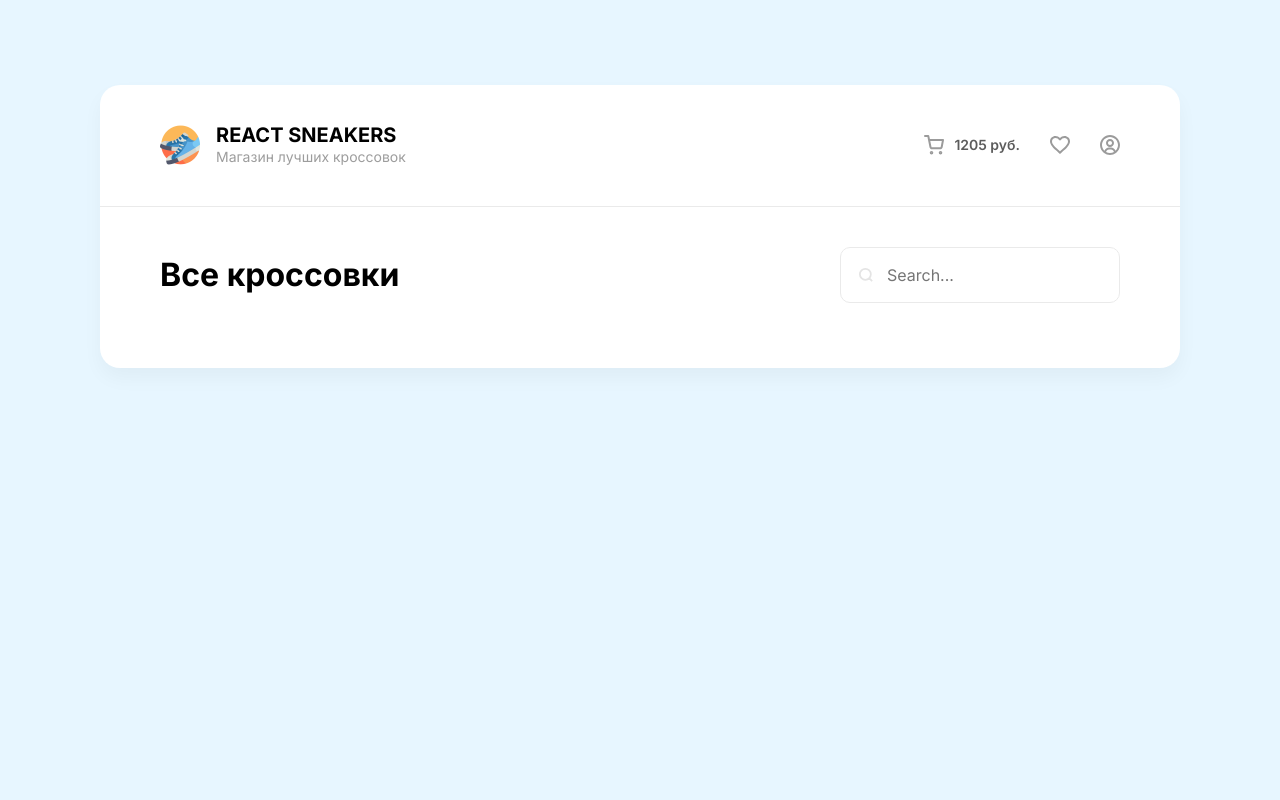
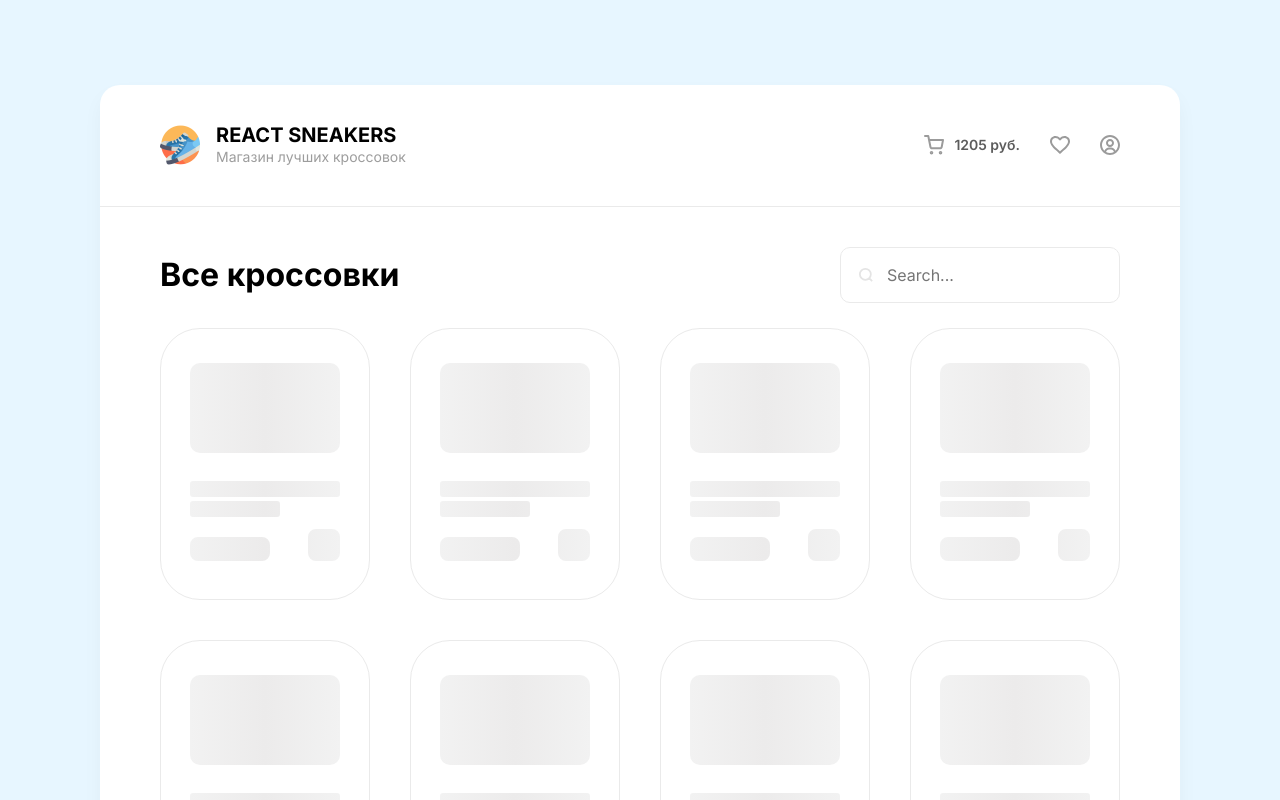
Before and after one commit to HunterM7/react-sneakers, a React (Create React App) app: page / in a window 1280 px wide. Shown: the top 800 px of the page. Built offline with nearby package versions, Linux system fonts and the light colour scheme; no server answers.

Commit message:
updated with bugs

```diff
--- a/package.json
+++ b/package.json
@@ -8,6 +8,7 @@
     "@testing-library/user-event": "^13.5.0",
     "axios": "^0.27.2",
     "react": "^18.2.0",
+    "react-content-loader": "^6.2.0",
     "react-dom": "^18.2.0",
     "react-router-dom": "^6.3.0",
     "react-scripts": "5.0.1",
--- a/src/App.js
+++ b/src/App.js
@@ -1,6 +1,7 @@
-import React, { useEffect, useState } from "react"
+import React, { useState, useEffect } from "react"
 import { Routes, Route } from 'react-router-dom';
 import axios from "axios";
+import AppContext from './context'
 import Header from './components/Header/Header'
 import Sidemenu from './components/Sidemenu/Sidemenu';
 import Home from './pages/Home/Home';
@@ -19,50 +20,78 @@ function App() {
 	const [favoriteItems, setFavoriteItems] = useState([])
 	// State for Sidebar
 	const [isSidebarOpened, setIsSidebarOpened] = useState(false)
+	// State for loading cards
+	const [isLoading, setIsLoading] = useState(true)
 
 	// Axios
 	useEffect(() => {
-		axios.get(serverItems).then(res => setItems(res.data))
-		axios.get(serverCart).then(res => setCartItems(res.data))
-		axios.get(serverFavorite).then(res => setFavoriteItems(res.data))
+		async function fetchData() {
+			setIsLoading(true)
+			const cartResponse = await axios.get(serverCart)
+			const favoriteResponse = await axios.get(serverFavorite)
+			const itemsResponse = await axios.get(serverItems)
+
+			setIsLoading(false)
+			setCartItems(cartResponse.data)
+			setFavoriteItems(favoriteResponse.data)
+			setItems(itemsResponse.data)
+		}
+
+		fetchData()
 	}, [])
 
 	// Adding to cart or removing from it
 	const addToCart = (item) => {
-		if (cartItems.some(el => el.id === item.id)) {
+		if (cartItems.find(el => +el.id === +item.id)) {
 			removeFromCart(item.id)
 		} else {
+			axios.post(serverCart, item)
 			setCartItems(prev => [...prev, item])
-			axios.post(serverCart, item)
 		}
 	}
 
 	// Removing from cart
 	const removeFromCart = (id) => {
 		axios.delete(`${serverCart}${id}`)
-		setCartItems(prev => prev.filter(item => item.id !== id))
+		setCartItems(prev => prev.filter(item => +item.id !== +id))
 	}
 
-	// Add to Favorite
-	const addToFavorite = async (item) => {
-
-		try {
-			if (favoriteItems.find(el => el.id === item.id)) {
-				axios.delete(`${serverFavorite}${item.id}`)
-
-				setFavoriteItems(prev => prev.filter(el => el.id !== item.id))
-
+	// Adding to Favorite or removing from it
+	const addToFavorite = (item) => {
+		if (favoriteItems.find(el => +el.id === +item.id)) {
+			removeFromFavorite(item.id)
 		} else {
-				const { data } = await axios.post(serverFavorite, item)
-				setFavoriteItems(prev => [...prev, data])
+			axios.post(serverFavorite, item)
+			setFavoriteItems(prev => [...prev, item])
 		}
-		} catch (error) {
-			alert('Не удалось добавить в Favorites')
 	}
 
+	// Removing from Favorite
+	const removeFromFavorite = (id) => {
+		axios.delete(`${serverFavorite}${id}`)
+		// setFavoriteItems(prev => prev.filter(item => +item.id !== +id))
+	}
+
+	// Check if item added to cart or favorite
+	const isItemAdded = (array, item) => {
+		return array.some(el => Number(el.id) === Number(item.id))
 	}
 
 	return (
+		<AppContext.Provider
+			value={{
+				items, setItems,
+				cartItems, setCartItems,
+				favoriteItems, setFavoriteItems,
+
+				isSidebarOpened, setIsSidebarOpened,
+				isLoading, setIsLoading,
+
+				addToCart,
+				addToFavorite,
+				isItemAdded,
+			}}
+		>
 			<div className="wrapper">
 
 				{isSidebarOpened &&
@@ -87,10 +116,8 @@ function App() {
 							path="/"
 							element={
 								<Home
-								addToFavorite={addToFavorite}
-								addToCart={addToCart}
-								items={items}
 									favoriteItems={favoriteItems}
+									isLoading={isLoading}
 								/>
 							}
 						/>
@@ -99,7 +126,6 @@ function App() {
 							path="favorites"
 							element={
 								<Favorites
-								items={favoriteItems}
 									addToCart={addToCart}
 									addToFavorite={addToFavorite}
 								/>
@@ -111,6 +137,7 @@ function App() {
 				</div>
 
 			</div>
+		</AppContext.Provider>
 	)
 }
 
--- a/src/components/Card/Card.jsx
+++ b/src/components/Card/Card.jsx
@@ -1,42 +1,64 @@
-import React, { useState } from "react"
+import React, { useContext, useState } from "react"
+import ContentLoader from "react-content-loader"
 import style from './Card.module.scss'
 import Button from '../Button/Button';
+import AppContext from '../../context';
 
 const Card = ({
 	id,
 	name,
 	price,
 	imgUrl,
-	isFavorite = false,
+	isLoading = false,
 	addFunc,
 	favoriteFunc,
 }) => {
+	// Context for Card
+	const {
+		isItemAdded,
+		cartItems,
+		favoriteItems
+	} = useContext(AppContext)
 
-	// State for Add button and Favorite button
-
-	const [isAddActive, setIsAddActive] = useState(false)
-	const [isFavoriteActive, setIsFavoriteActive] = useState(isFavorite)
+	const isAddedToCart = isItemAdded(cartItems, { id })
+	const isAddedToFavorite = isItemAdded(favoriteItems, { id })
 
 	const onClickAdd = () => {
 		addFunc({ id, name, price, imgUrl })
-		setIsAddActive(!isAddActive)
 	}
 
 	const onClickFavorite = () => {
 		favoriteFunc({ id, name, price, imgUrl })
-		setIsFavoriteActive(!isFavoriteActive)
 	}
 
 	return (
-		<div className={style.card}>
+		<div className={style.card} >
 
+			{
+				isLoading ? (
+					<ContentLoader
+						speed={2}
+						width={150}
+						height={200}
+						viewBox="0 0 150 200"
+						backgroundColor="#f2f2f2"
+						foregroundColor="#ecebeb"
+					>
+						<rect x="0" y="0" rx="10" ry="10" width="150" height="90" />
+						<rect x="0" y="118" rx="3" ry="3" width="150" height="16" />
+						<rect x="0" y="138" rx="3" ry="3" width="90" height="16" />
+						<rect x="0" y="174" rx="8" ry="8" width="80" height="24" />
+						<rect x="118" y="166" rx="8" ry="8" width="32" height="32" />
+					</ContentLoader>
+				) : (
+					<>
 						<div className={`
 							${style.card__like}
-				${isFavoriteActive && style.active}
+							${isAddedToFavorite && style.active}
 						`}>
 							<Button
 								type="favorite"
-					isActive={isFavoriteActive}
+								isActive={isAddedToFavorite}
 								onClick={onClickFavorite}
 							/>
 						</div>
@@ -55,12 +77,15 @@ const Card = ({
 							<div className={style.card__add}>
 								<Button
 									type="add"
-						isActive={isAddActive}
+									isActive={isAddedToCart}
 									onClick={onClickAdd}
 								/>
 							</div>
 
 						</div>
+					</>
+				)
+			}
 
 		</div>
 	)
--- a/src/components/Sidemenu/Sidemenu.jsx
+++ b/src/components/Sidemenu/Sidemenu.jsx
@@ -35,7 +35,7 @@ const Sidemenu = ({
 										{ //Rendering CartItems
 											cartItems.map(item => {
 												return (
-													<li key={Math.random()} className={style.cartItem}>
+													<li key={item.id} className={style.cartItem}>
 														<CartItem
 															cartItem={item}
 															onRemove={onRemove}
--- /dev/null
+++ b/src/context.js
@@ -0,0 +1,6 @@
+import { createContext } from "react"
+
+// Global context
+const AppContext = createContext({})
+
+export default AppContext
--- a/src/pages/Favorites/Favorites.jsx
+++ b/src/pages/Favorites/Favorites.jsx
@@ -1,13 +1,21 @@
-import React, { useState } from "react"
+import React, { useContext, useState } from "react"
 import style from './Favorites.module.scss'
+import AppContext from '../../context';
 import Card from '../../components/Card/Card'
 import Searchbar from '../../components/Searchbar/Searchbar';
 
-const Favorites = ({
-	items,
-	addToCart,
-	addToFavorite,
-}) => {
+const Favorites = () => {
+
+	// Import from context
+	const {
+		items,
+		cartItems,
+		isItemAdded,
+		addToCart,
+		addToFavorite,
+		favoriteItems,
+	} = useContext(AppContext)
+
 	// State for search
 	const [searchValue, setSearchValue] = useState('')
 
@@ -34,18 +42,15 @@ const Favorites = ({
 			<ul className={style.favorites__list}>
 
 				{ // Rendering cards
-					items
+					favoriteItems
 						.filter(item =>
 							item.name.toLowerCase().includes(searchValue.toLowerCase()))
 						.map(item => {
+
 							return (
 								<li key={item.id} className={style.favorites__item}>
 									<Card
-										id={item.id}
-										name={item.name}
-										price={item.price}
-										imgUrl={item.imgUrl}
-										isFavorite={true}
+										{...item}
 										addFunc={addToCart}
 										favoriteFunc={addToFavorite}
 									/>
--- a/src/pages/Home/Home.jsx
+++ b/src/pages/Home/Home.jsx
@@ -1,16 +1,44 @@
-import React, { useState } from "react"
+import React, { useContext, useState } from "react"
 import style from './Home.module.scss'
 import Card from '../../components/Card/Card'
 import Searchbar from '../../components/Searchbar/Searchbar';
+import AppContext from '../../context';
 
 const Home = ({
-	items,
-	addToCart,
-	addToFavorite,
-	favoriteItems,
+	isLoading,
 }) => {
 	// State for search
 	const [searchValue, setSearchValue] = useState('')
+	// Import from context
+	const {
+		items,
+		cartItems,
+		isItemAdded,
+		addToCart,
+		addToFavorite,
+		favoriteItems,
+	} = useContext(AppContext)
+
+	const renderItems = () => {
+
+		const filteredItems = items.filter(item => item.name.toLowerCase().includes(searchValue.toLowerCase()))
+
+		return (
+			(isLoading ? [...Array(12)] : filteredItems)
+				.map((item, index) => {
+					return (
+						<li key={index} className={style.home__item}>
+							<Card
+								{...item}
+								isLoading={isLoading}
+								addFunc={addToCart}
+								favoriteFunc={addToFavorite}
+							/>
+						</li>
+					)
+				})
+		)
+	}
 
 	return (
 		<section className={style.home}>
@@ -35,29 +63,7 @@ const Home = ({
 			<ul className={style.home__list}>
 
 				{ // Rendering cards
-					items
-						.filter(item =>
-							item.name.toLowerCase().includes(searchValue.toLowerCase()))
-						.map(item => {
-							//TODO == == == == == ==
-							const isFavorite = favoriteItems.some(el => {
-								return +el.id === +item.id
-							})
-
-							return (
-								<li key={item.id} className={style.home__item}>
-									<Card
-										id={item.id}
-										name={item.name}
-										price={item.price}
-										imgUrl={item.imgUrl}
-										isFavorite={isFavorite}
-										addFunc={addToCart}
-										favoriteFunc={addToFavorite}
-									/>
-								</li>
-							)
-						})
+					renderItems()
 				}
 
 			</ul>
```
Also changed, not shown: 1 other file (tests, documents, lock files or other folders). Lines whose indentation alone changed are shown as unchanged.
